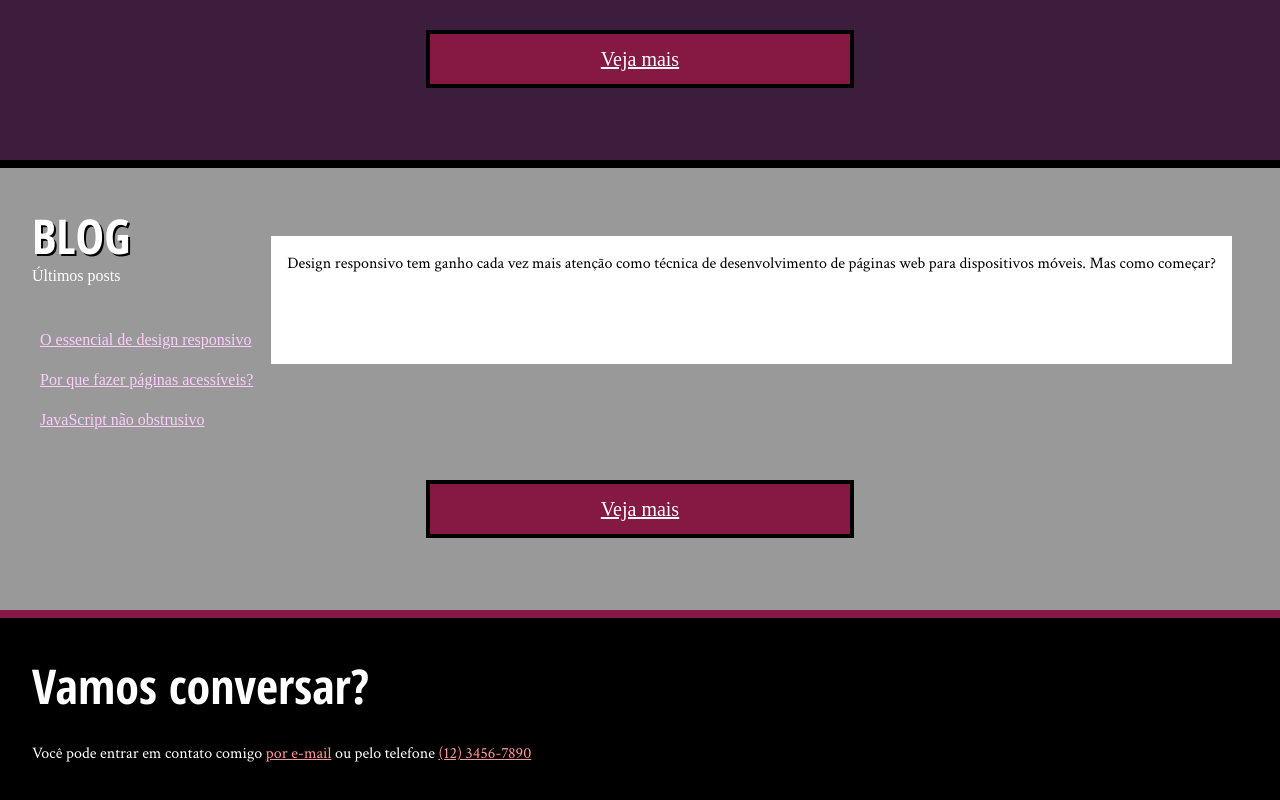
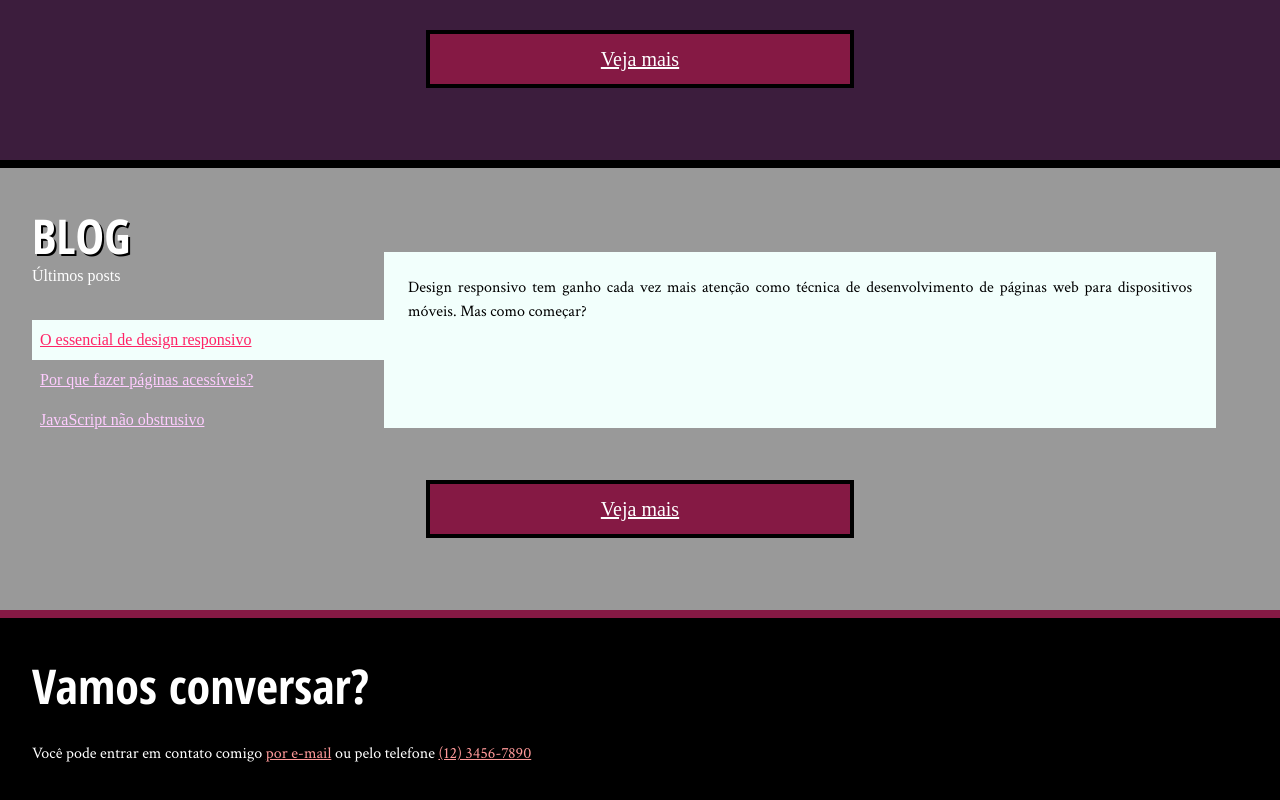
Before and after one commit to BrunoSouzaPicinini/CursoAluraHTML5eCSS3, a plain HTML site: page index.html in a window 1280 px wide. Shown: the part 1288-2088 px from the top of the page. Drawn offline with Linux system fonts and the light colour scheme.

Commit message:
postagem parte inferior index

```diff
--- a/css/index.css
+++ b/css/index.css
@@ -75,6 +75,17 @@
     right: 3em;
     height: 6em;
     padding: 1em;
+}
+
+.blog .inicio-post {
+    position: absolute;
+    top: 4em;
+    height: 8em;
+    left: 30%;
+    right: 4em;
+    background-color: #F2FFFC;
+    color: #000;
+    padding: 1.5em;
 }
 
 .foto-home {
@@ -163,6 +174,18 @@
     position: relative;
 }
 
+.blog li {
+    width: 30%;
+}
+
+.blog .mais-recente {
+    background-color: #F2FFFC;
+}
+
+.blog .mais-recente a {
+    color: #F26;
+}
+
 .blog small {
     position: relative;
     top: -2em;
--- a/index.html
+++ b/index.html
@@ -48,10 +48,11 @@
             <h2>Blog</h2>
             <small>Últimos posts</small>
             <ol>
-                <li>
+                <li class="mais-recente">
                     <a href="blog.html">O essencial de design responsivo</a>
                     <p class="inicio-post">
-                        Design responsivo tem ganho cada vez mais atenção como técnica de desenvolvimento de páginas web para dispositivos móveis. Mas como começar?</p>
+                        Design responsivo tem ganho cada vez mais atenção como técnica de desenvolvimento de páginas web para dispositivos móveis. Mas como começar?
+                    </p>
                 </li>
                 <li>
                     <a href="blog.html">Por que fazer páginas acessíveis?</a>
```
